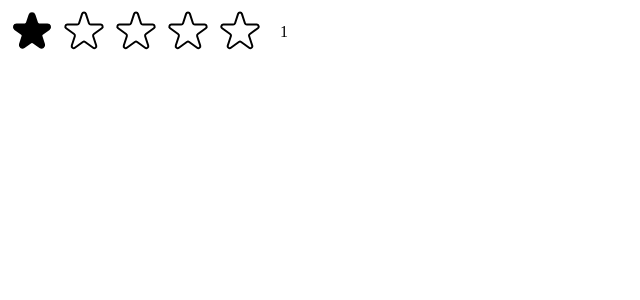
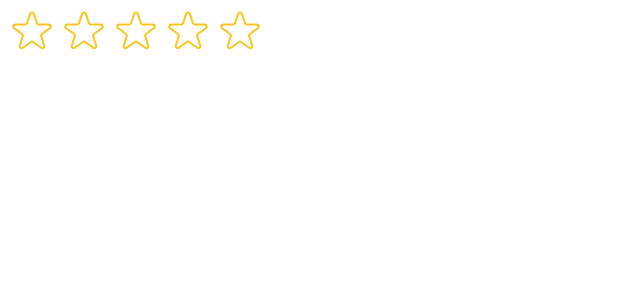
Before and after one commit to 66Gramms/usePopcorn, a React (Vite) app: page / in a window 1280 px wide. Shown: the top 300 px of the page, without its empty margins (0-640 px from the left). Built offline with nearby package versions, Linux system fonts and the light colour scheme.

Commit message:
Make star rating more customizable

```diff
--- a/src/StarRating.jsx
+++ b/src/StarRating.jsx
@@ -11,21 +11,36 @@ const starContainerStyle = {
   gap: "4px",
 };
 
+export default function StarRating({
+  minRating = 1,
+  maxRating = 5,
+  color = "#fcc419",
+  size = 3,
+  className = "",
+  onSetRating,
+}) {
+  const [rating, setRating] = useState(minRating - 1);
+  const [hoveredRating, setHoveredRating] = useState(minRating - 1);
+
+  function handleRating(newRating) {
+    if (newRating == rating) {
+      setRating(minRating - 1);
+      onSetRating(minRating - 1);
+    } else {
+      setRating(newRating);
+      onSetRating(minRating - 1);
+    }
+  }
+
   const textStyle = {
     lineHeight: "1",
     margin: "0",
+    color, //color = color
+    fontSize: `${size / 1.5}em`,
   };
 
-export default function StarRating({ minRating = 1, maxRating = 5 }) {
-  const [rating, setRating] = useState(minRating);
-  const [hoveredRating, setHoveredRating] = useState(minRating);
-
-  function handleRating(rating) {
-    setRating(rating);
-  }
-
   return (
-    <div style={containerStyle}>
+    <div style={containerStyle} className={className}>
       <div style={starContainerStyle}>
         {Array.from({ length: maxRating }, (_, i) => {
           let currentStar = minRating + i;
@@ -40,6 +55,8 @@ export default function StarRating({ minRating = 1, maxRating = 5 }) {
               }
               onHoverIn={() => setHoveredRating(currentStar)}
               onHoverOut={() => setHoveredRating(0)}
+              color={color}
+              size={size}
             />
           );
         })}
@@ -49,14 +66,14 @@ export default function StarRating({ minRating = 1, maxRating = 5 }) {
   );
 }
 
+function Star({ onRate, full, onHoverIn, onHoverOut, color, size }) {
   const starStyle = {
-  width: "48px",
-  height: "48px",
+    width: `${size}em`,
+    height: `${size}em`,
     display: "block",
     cursor: "pointer",
   };
 
-function Star({ onRate, full, onHoverIn, onHoverOut }) {
   return (
     <span
       role="button"
@@ -69,8 +86,8 @@ function Star({ onRate, full, onHoverIn, onHoverOut }) {
         <svg
           xmlns="http://www.w3.org/2000/svg"
           viewBox="0 0 20 20"
-          fill="#000"
-          stroke="#000"
+          fill={color}
+          stroke={color}
         >
           <path d="M9.049 2.927c.3-.921 1.603-.921 1.902 0l1.07 3.292a1 1 0 00.95.69h3.462c.969 0 1.371 1.24.588 1.81l-2.8 2.034a1 1 0 00-.364 1.118l1.07 3.292c.3.921-.755 1.688-1.54 1.118l-2.8-2.034a1 1 0 00-1.175 0l-2.8 2.034c-.784.57-1.838-.197-1.539-1.118l1.07-3.292a1 1 0 00-.364-1.118L2.98 8.72c-.783-.57-.38-1.81.588-1.81h3.461a1 1 0 00.951-.69l1.07-3.292z" />
         </svg>
@@ -79,7 +96,7 @@ function Star({ onRate, full, onHoverIn, onHoverOut }) {
           xmlns="http://www.w3.org/2000/svg"
           fill="none"
           viewBox="0 0 24 24"
-          stroke="#000"
+          stroke={color}
         >
           <path
             strokeLinecap="round"
```
Lines whose indentation alone changed are shown as unchanged.
